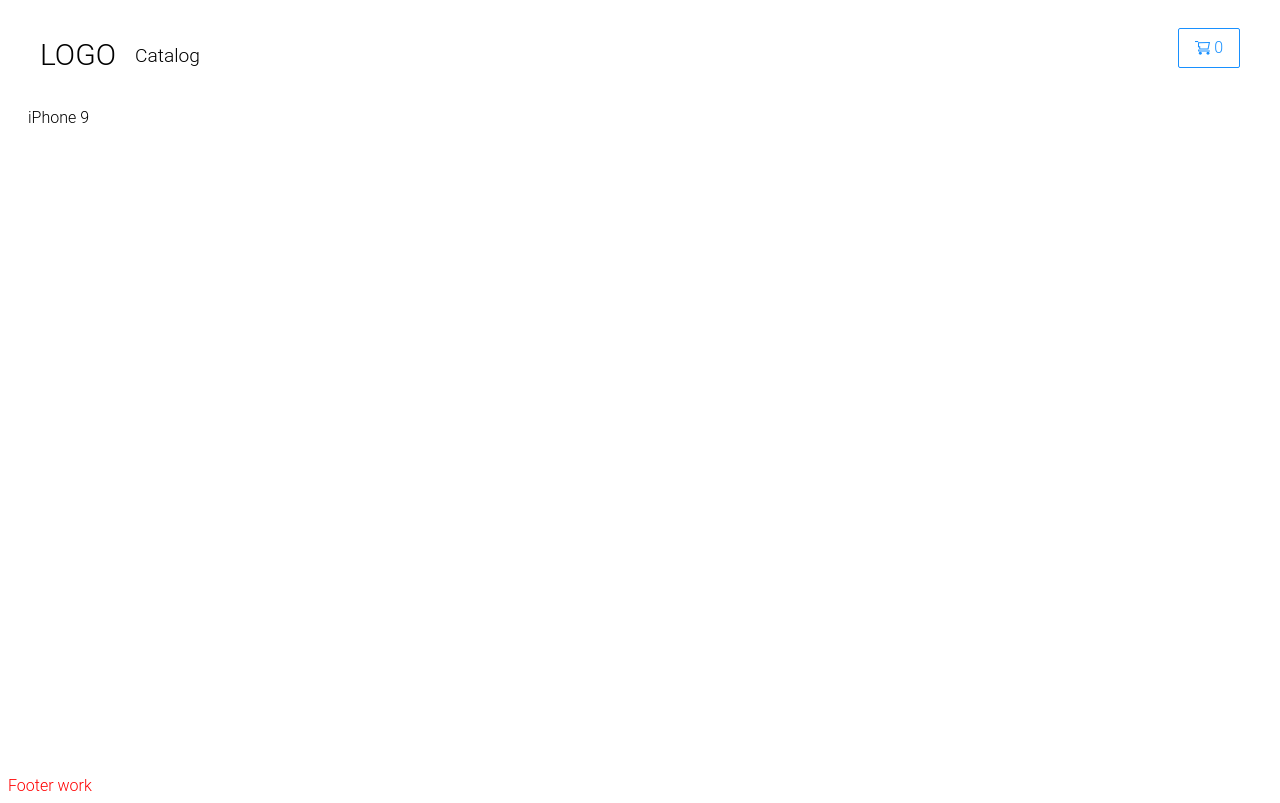
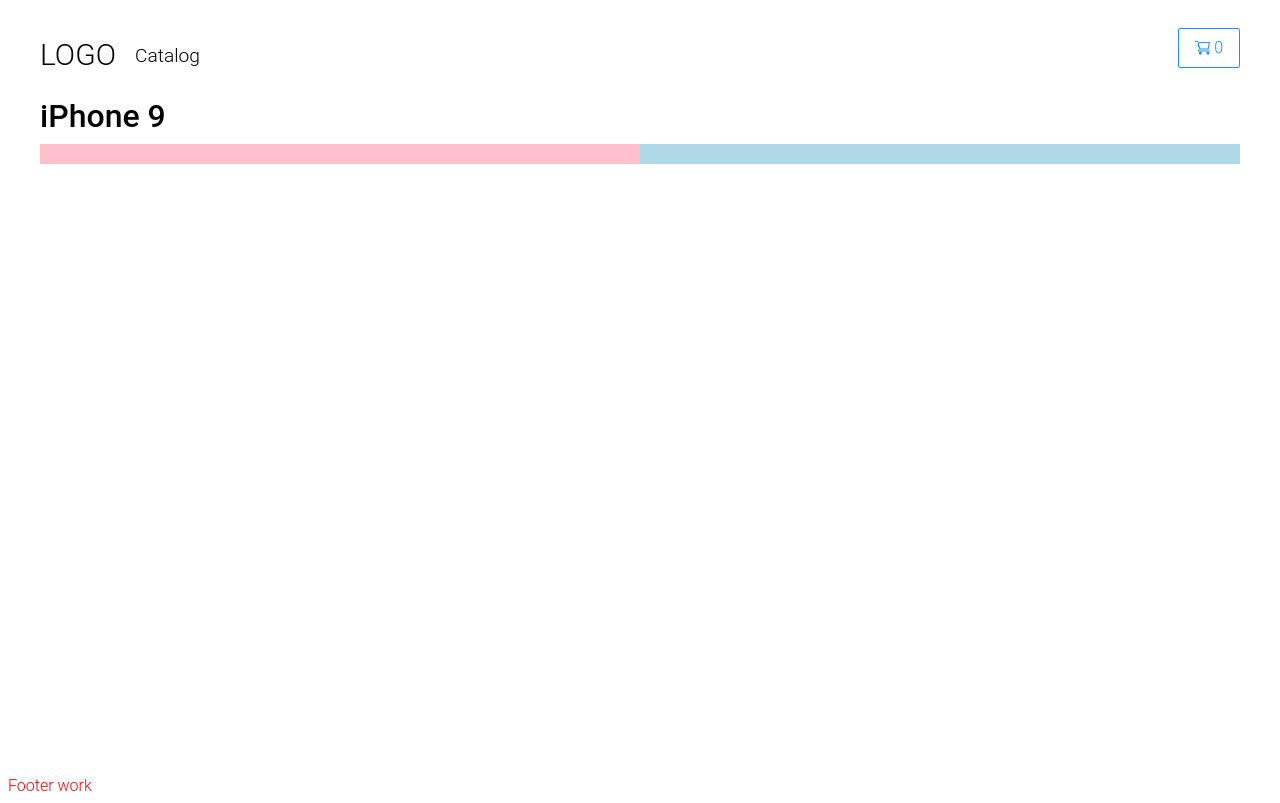
Before and after one commit to MaryAnzh/Online-Store, a React (Create React App) app: page /products/1 in a window 1280 px wide. Built offline with nearby package versions, Linux system fonts and the light colour scheme; a web font is replaced by a local one.

Commit message:
feat: add start item page layout

```diff
--- a/src/pages/item-page/ItemPage.scss
+++ b/src/pages/item-page/ItemPage.scss
@@ -1,7 +1,10 @@
+@import '../../style/utils/variable';
+
 .item {
     width: 100%;
-    padding: 20px;
     font-family: 'Roboto';
+    display: flex;
+    justify-content: center;
 
     &__error {
         text-align: center;
@@ -9,4 +12,45 @@
         font-weight: 500;
     }
 
+    &__wrap {
+        max-width: 1200px;
+        width: 100%;
+
+        &__title {
+            font-weight: 500;
+            font-size: 32px;
+            line-height: 56px;
+            color: $item-card-font-color;
+        }
+
+        &__info {
+            width: 100%;
+            display: flex;
+
+            @media (max-width: 740px) {
+                flex-wrap: wrap;
+            }
+
+            &__about {
+                width: 50%;
+                padding: 10px 0;
+                background: pink;
+
+                @media (max-width: 740px) {
+                    width: 100%;
+                }
+            }
+
+            &__price {
+                width: 50%;
+                padding: 10px 0;
+                background: lightblue;
+
+                @media (max-width: 740px) {
+                    width: 100%;
+                }
+            }
+        }
+    }
+
 }
--- a/src/pages/item-page/ItemPage.tsx
+++ b/src/pages/item-page/ItemPage.tsx
@@ -2,7 +2,6 @@ import React from 'react'
 import './ItemPage.scss'
 import { useParams } from 'react-router-dom'
 import { catalog } from '../../core/data/catalog.data';
-import { NotFoundPage } from '../not-found-page/NotFoundPage';
 
 export const ItemPage = (): JSX.Element => {
     const params = useParams();
@@ -10,14 +9,21 @@ export const ItemPage = (): JSX.Element => {
     const products = catalog.products.find((el) => `${el.id}` === prodId);
     if (products === undefined) {
         return (
-            <div className='item'>
+            <section className='item'>
                 <h2>Products not found</h2>
-            </div>
+            </section>
         )
     }
     return (
-        <div className='item'>
-            <h2>{products.title}</h2>
-        </div>
+        <section className='item'>
+            <div className='item__wrap'>
+                <h2 className='item__wrap__title'>{products.title}</h2>
+                <div className='item__wrap__info'>
+                    <div className='item__wrap__info__about'></div>
+                    <div className='item__wrap__info__price'></div>
+                </div>
+            </div>
+
+        </section>
     )
 }
```
